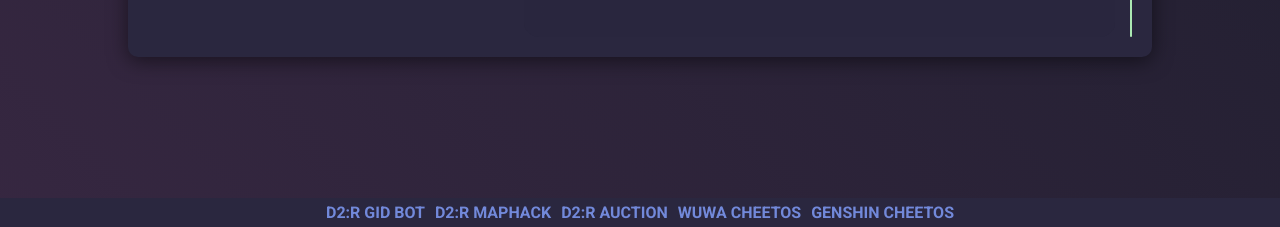
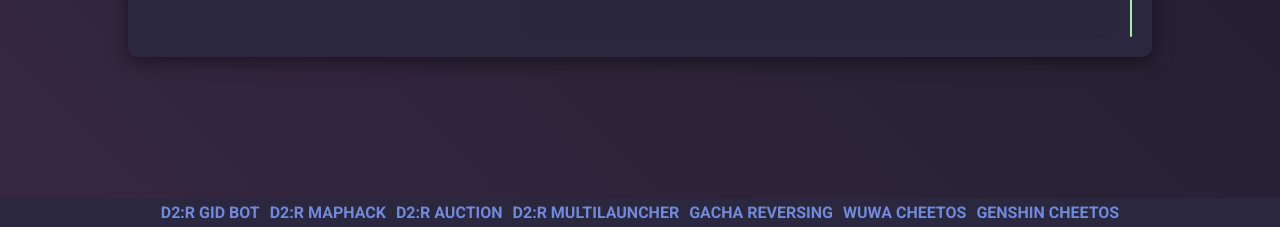
Before and after one commit to ReversedRotanev/aliothdev, a plain HTML site: page index.html in a window 1280 px wide. Shown: the part 573-800 px from the top of the page. Drawn offline with Linux system fonts and the light colour scheme.

Commit message:
Update index.html

```diff
--- a/index.html
+++ b/index.html
@@ -246,6 +246,8 @@
             <a href="https://discord.gg/5zmDURGG" class="discord-link" target="_blank">D2:R GID Bot</a>
             <a href="https://discord.gg/kB3Akutcf3" class="discord-link" target="_blank">D2:R Maphack</a>
             <a href="https://discord.gg/aGF9wMSJ" class="discord-link" target="_blank">D2:R Auction</a>
+            <a href="https://discord.gg/NqGHsMzUyN" class="discord-link" target="_blank">D2:R MultiLauncher</a>
+            <a href="https://discord.gg/sGCnE46y" class="discord-link" target="_blank">Gacha Reversing</a>
             <a href="https://discord.gg/hellokittyfans" class="discord-link" target="_blank">WuWa Cheetos</a>
             <a href="https://discord.gg/shikahub" class="discord-link" target="_blank">Genshin Cheetos</a>
         </div>
```
